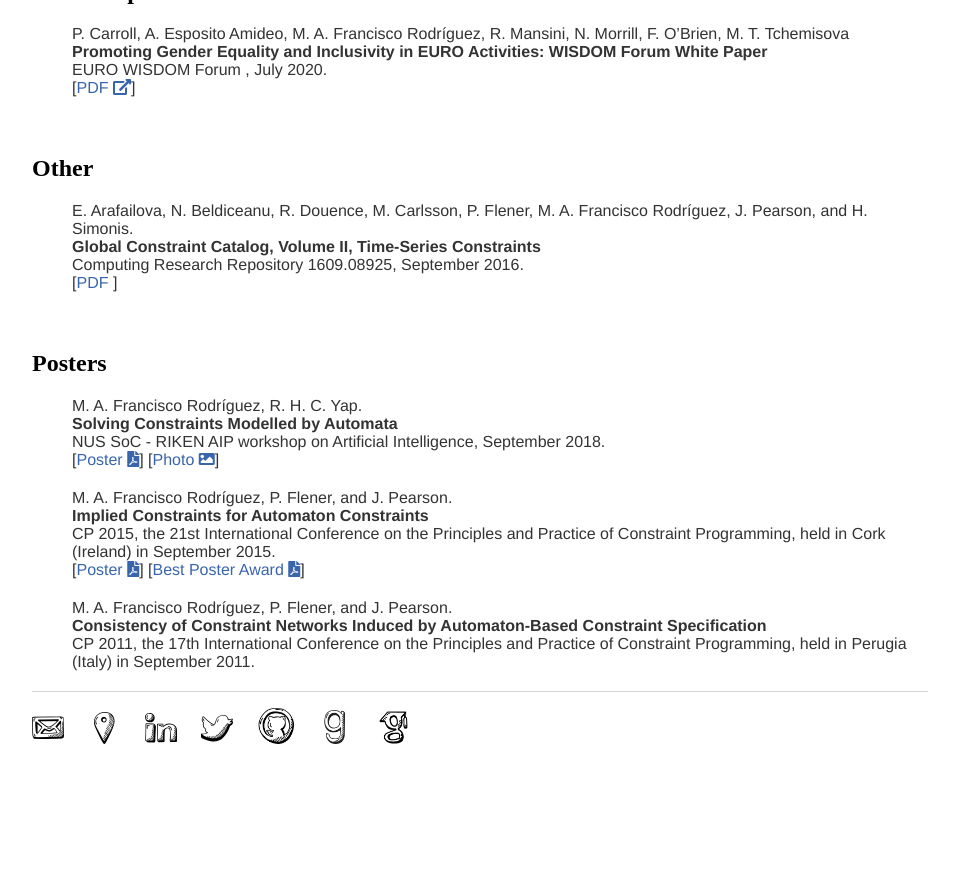
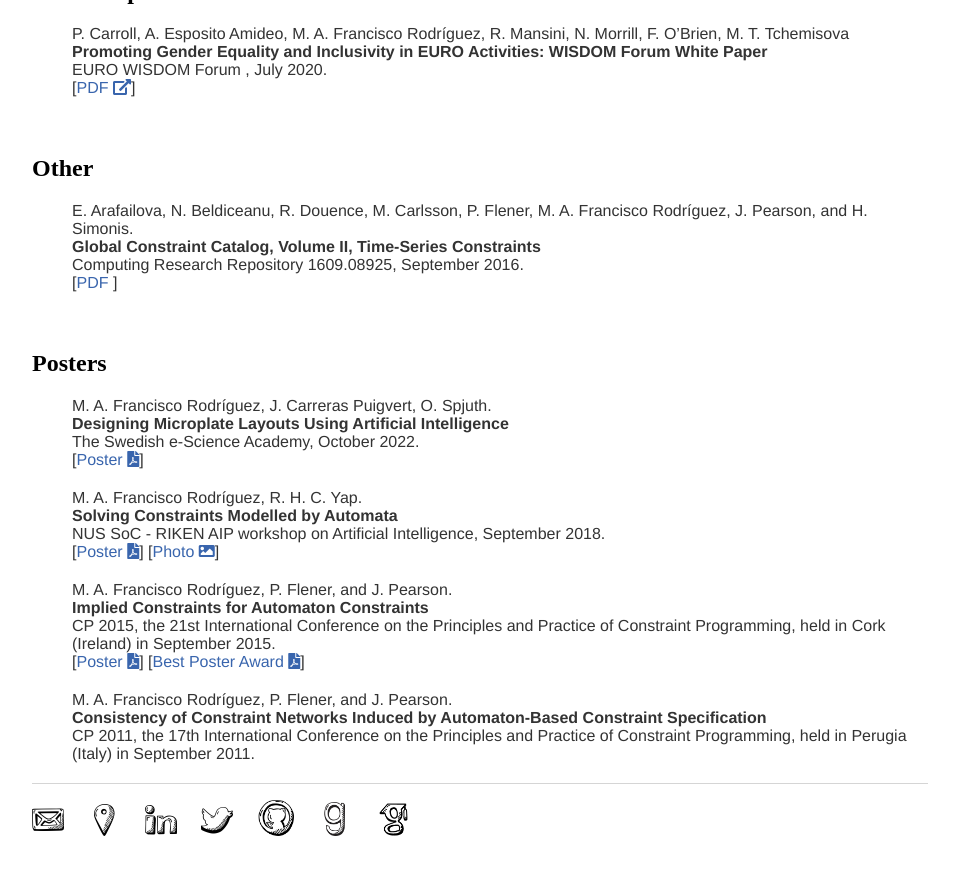
Before and after one commit to andreina-francisco/andreina-francisco.github.io, a Jekyll site: the page built from cv/index.html, in a window 1280 px wide and 900 px high, scrolled down 1913 px. Shown: the top 875 px of the window, without its empty margins (160-1119 px from the left). Built offline with Jekyll 4.4.1, drawn with Linux system fonts in a browser that asks for light colours; nearby versions of some CDN libraries; a style sheet for code colours, icons or effects is not loaded; before the commit the page ends 2721 px from its top, so only the background shows below that.

Commit message:
eSSENCE Poster

```diff
--- a/cv/index.html
+++ b/cv/index.html
@@ -177,6 +177,14 @@ title: Mar&iacute;a Andre&iacute;na Francisco Rodr&iacute;guez
 	<h2>Posters</h2>
 	<ul class="publist">
 	  <li class="pub @">
+	  <span class="author">M. A. Francisco Rodr&iacute;guez,
+	J. Carreras Puigvert, O. Spjuth.</span><br />
+	  <span class="title">Designing Microplate Layouts Using Artificial Intelligence</span><br />
+	  <span class="note">The Swedish e-Science Academy, October 2022.</span><br />
+	  [<a class="text" href="/preprints/posters/2022-PLAID-essence.pdf">Poster <i class="fas fa-file-pdf"></i></a>]
+	  </li>
+
+	  <li class="pub @">
 	  <span class="author">M. A. Francisco Rodr&iacute;guez, R. H. C. Yap.</span><br />
 	  <span class="title">Solving Constraints Modelled by Automata</span><br />
 	  <span class="note">NUS SoC - RIKEN AIP workshop on Artificial Intelligence, September 2018.</span><br />
```
Also changed, not shown: 1 other file.
